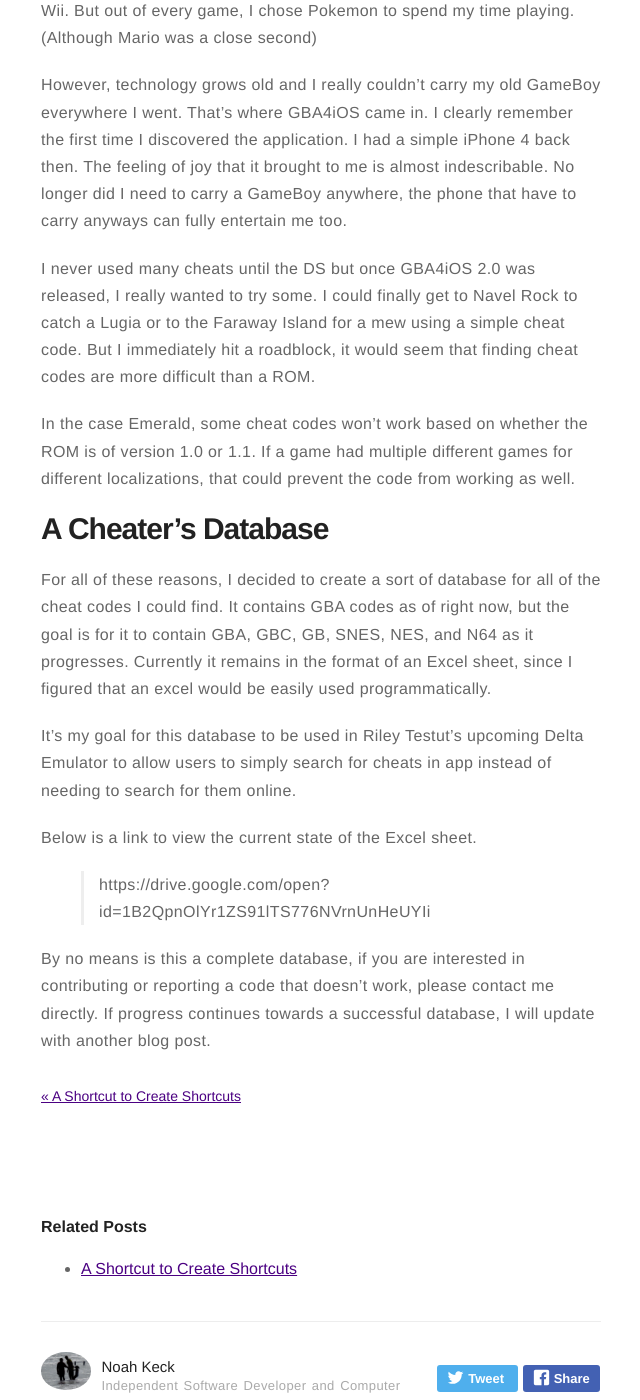
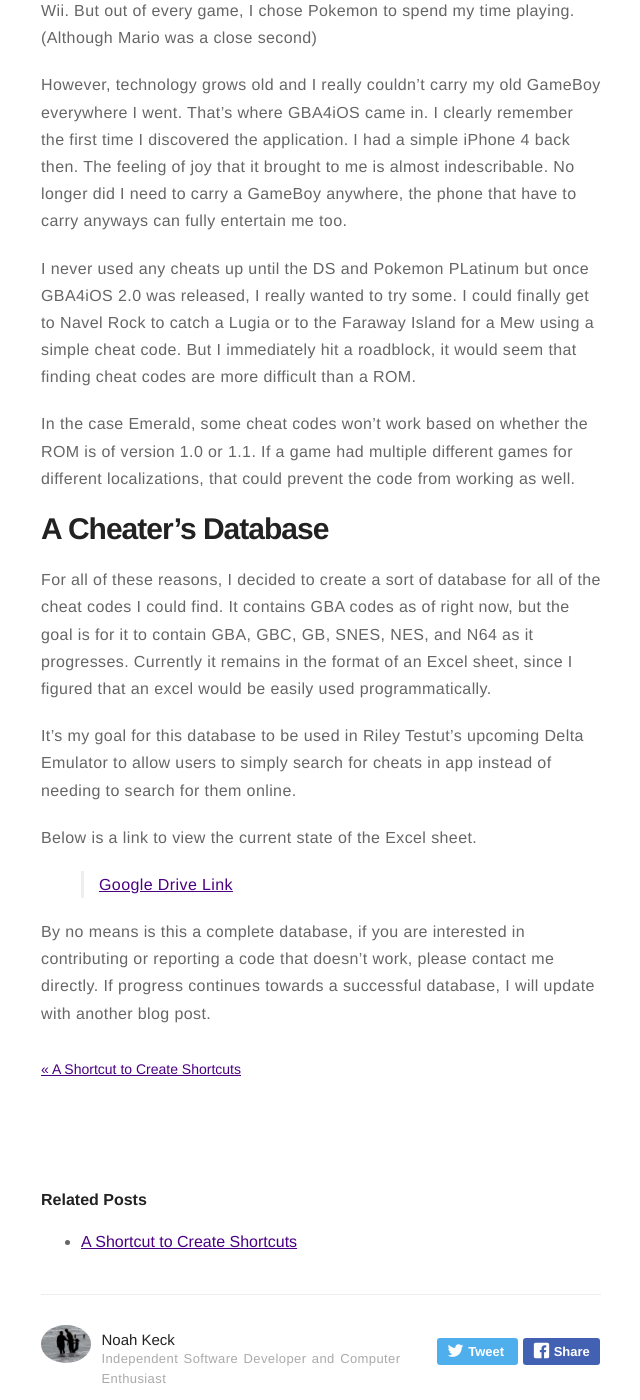
Before and after one commit to noah978/noah978.github.io, a Jekyll site: the page built from _posts/2019-01-09-the-struggle-to-find-cheats.md, in a window 1280 px wide and 1400 px high, scrolled down 463 px. Shown: the whole window, without its empty margins (319-959 px from the left). Built offline with Jekyll 4.4.1, drawn with Linux system fonts in a browser that asks for light colours.

Commit message:
Update Link formatting

```diff
--- a/_posts/2019-01-09-the-struggle-to-find-cheats.md
+++ b/_posts/2019-01-09-the-struggle-to-find-cheats.md
@@ -18,7 +18,7 @@
 
 However, technology grows old and I really couldn’t carry my old GameBoy everywhere I went. That’s where GBA4iOS came in. I clearly remember the first time I discovered the application. I had a simple iPhone 4 back then. The feeling of joy that it brought to me is almost indescribable. No longer did I need to carry a GameBoy anywhere, the phone that have to carry anyways can fully entertain me too.
 
-I never used many cheats until the DS but once GBA4iOS 2.0 was released, I really wanted to try some. I could finally get to Navel Rock to catch a Lugia or to the Faraway Island for a mew using a simple cheat code. But I immediately hit a roadblock, it would seem that finding cheat codes are more difficult than a ROM.
+I never used any cheats up until the DS and Pokemon PLatinum but once GBA4iOS 2.0 was released, I really wanted to try some. I could finally get to Navel Rock to catch a Lugia or to the Faraway Island for a Mew using a simple cheat code. But I immediately hit a roadblock, it would seem that finding cheat codes are more difficult than a ROM.
 
 In the case Emerald, some cheat codes won’t work based on whether the ROM is of version 1.0 or 1.1. If a game had multiple different games for different localizations, that could prevent the code from working as well.
 
@@ -30,6 +30,6 @@
 
 Below is a link to view the current state of the Excel sheet.
 
-> https://drive.google.com/open?id=1B2QpnOlYr1ZS91lTS776NVrnUnHeUYIi
+> [Google Drive Link](https://drive.google.com/open?id=1B2QpnOlYr1ZS91lTS776NVrnUnHeUYIi)
 
 By no means is this a complete database, if you are interested in contributing or reporting a code that doesn’t work, please contact me directly. If progress continues towards a successful database, I will update with another blog post.
```
